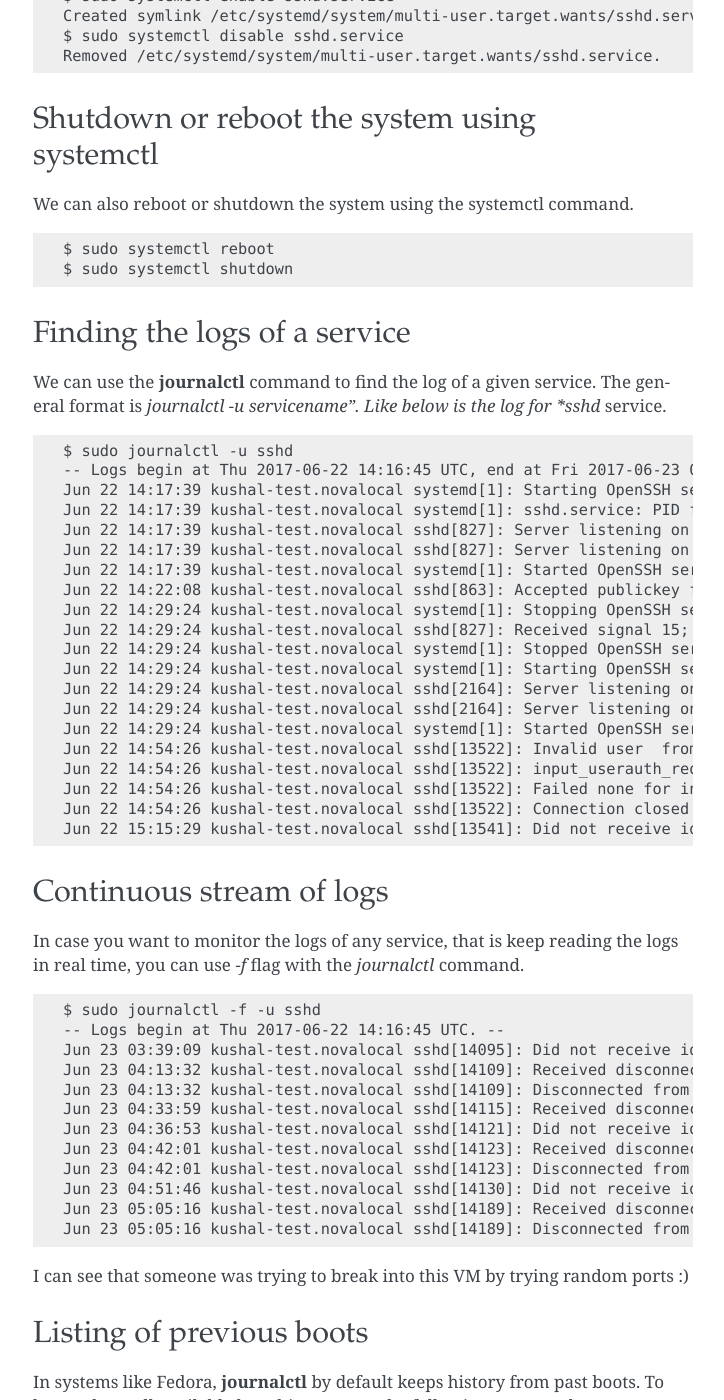
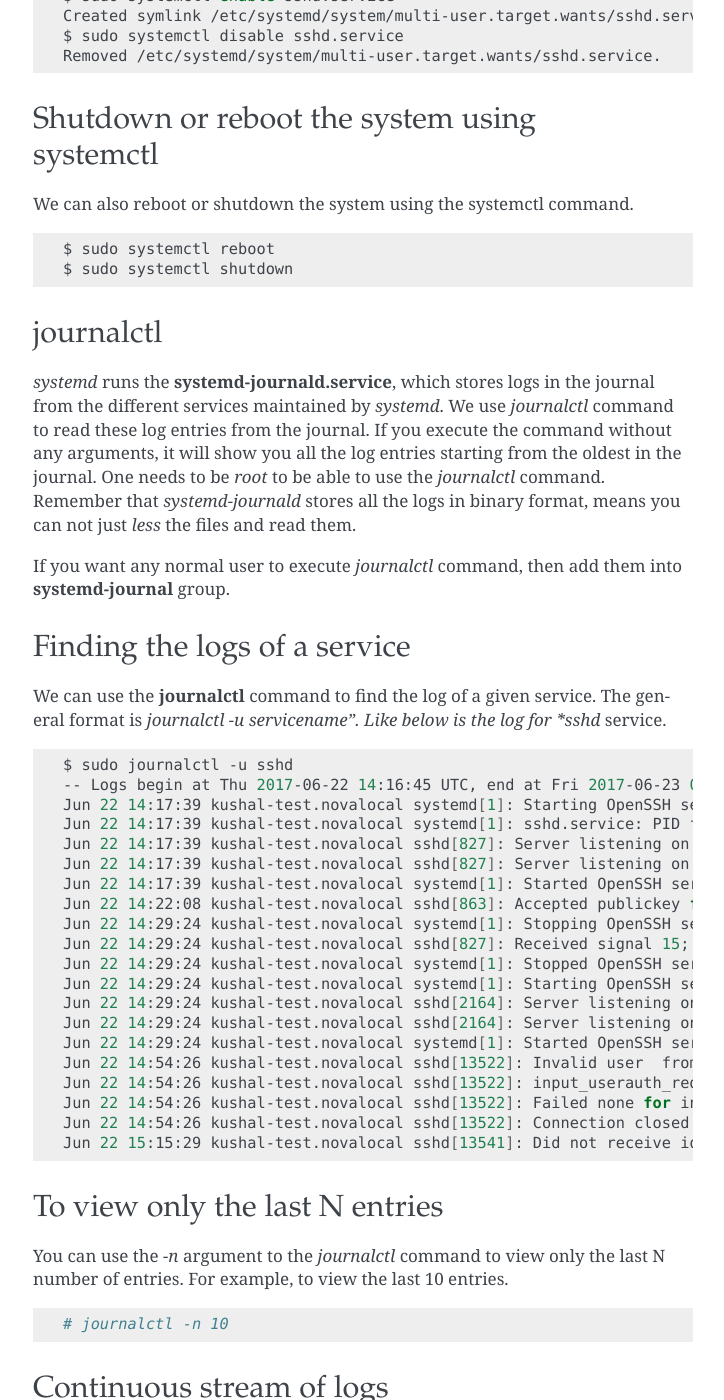
Before and after one commit to kushaldas/lym, a Sphinx documentation site: the page built from docs/services.rst, in a window 1280 px wide and 1400 px high, scrolled down 3070 px. Shown: the whole window, without its empty margins (387-1111 px from the left). Built offline with Sphinx 7.4.7, drawn with Linux system fonts in a browser that asks for light colours; a script that is not in the unit is left out; some of the changed text lies outside the part shown.

Commit message:
Adds more jouranalctl and formatting

```diff
--- a/docs/services.rst
+++ b/docs/services.rst
@@ -157,7 +157,7 @@ service did not start at the time of boot up. To do so, you will have to enable
 the service, or to stop a service from starting at boot, you will have to
 disable the service.
 
-::
+.. code-block:: Bash
 
   $ sudo systemctl enable sshd.service
   Created symlink /etc/systemd/system/multi-user.target.wants/sshd.service → /usr/lib/systemd/system/sshd.service.
@@ -170,12 +170,26 @@ Shutdown or reboot the system using systemctl
 
 We can also reboot or shutdown the system using the systemctl command.
 
-::
+.. code-block:: Bash
 
   $ sudo systemctl reboot
   $ sudo systemctl shutdown
 
 .. index:: journalctl
+
+journalctl
+-----------
+
+`systemd` runs the **systemd-journald.service**, which stores logs in the journal
+from the different services maintained by `systemd`. We use `journalctl`
+command to read these log entries from the journal. If you execute the command
+without any arguments, it will show you all the log entries starting from the
+oldest in the journal. One needs to be `root` to be able to use the
+`journalctl` command. Remember that `systemd-journald` stores all the logs in
+binary format, means you can not just `less` the files and read them.
+
+If you want any normal user to execute `journalctl` command, then add them into
+**systemd-journal** group.
 
 Finding the logs of a service
 ------------------------------
@@ -184,7 +198,7 @@ We can use the **journalctl** command to find the log of a given service. The
 general format is *journalctl -u servicename". Like below is the log for *sshd*
 service.
 
-::
+.. code-block:: Bash
 
   $ sudo journalctl -u sshd
   -- Logs begin at Thu 2017-06-22 14:16:45 UTC, end at Fri 2017-06-23 05:21:29 UTC. --
@@ -208,13 +222,24 @@ service.
   Jun 22 15:15:29 kushal-test.novalocal sshd[13541]: Did not receive identification string from 5.153.62.226 port 48677
 
 
+To view only the last N entries
+--------------------------------
+
+You can use the `-n` argument to the `journalctl` command to view only the last
+N number of entries. For example, to view the last 10 entries.
+
+.. code-block:: Bash
+
+    # journalctl -n 10
+
+
 Continuous stream of logs
 --------------------------
 
 In case you want to monitor the logs of any service, that is keep reading the
 logs in real time, you can use *-f* flag with the *journalctl* command.
 
-::
+.. code-block:: Bash
 
   $ sudo journalctl -f -u sshd
   -- Logs begin at Thu 2017-06-22 14:16:45 UTC. --
@@ -239,7 +264,7 @@ Listing of previous boots
 In systems like Fedora, **journalctl** by default keeps history from past boots.
 To know about all available boot history, type the following command.
 
-::
+.. code-block:: Bash
 
   $ sudo journalctl --list-boots
   [sudo] password for fedora:
@@ -254,7 +279,7 @@ To know about all available boot history, type the following command.
 To know about any particular boot log, you can use the hash along with *-b* flag
 to the **journalctl** command.
 
-::
+.. code-block:: Bash
 
   $ sudo journalctl -b 7a88e13a76434a1199f82ad90441ae7f
   -- Logs begin at Tue 2014-12-09 03:41:08 IST, end at Sat 2017-06-24 13:40:49 IST. --
@@ -272,7 +297,7 @@ We can also use **journalctl** to view logs for a certain time period. For
 example, if we want to see all the logs since yesterday, we can use the
 following command.
 
-::
+.. code-block:: Bash
 
   $ sudo journalctl --since yesterday
   [sudo] password for fedora:
@@ -284,7 +309,7 @@ following command.
 
 You can also use date time following *YYYY-MM-DD HH:MM:SS* format.
 
-::
+.. code-block:: Bash
 
   $ sudo journalctl --since "2015-11-10 14:00:00"
   -- Logs begin at Tue 2014-12-09 03:41:08 IST, end at Sat 2017-06-24 15:25:30 IST. --
@@ -295,3 +320,14 @@ You can also use date time following *YYYY-MM-DD HH:MM:SS* format.
   Jun 05 01:51:05 kushal-test.novalocal systemd[5674]: Reached target Sockets.
   Jun 05 01:51:05 kushal-test.novalocal systemd[5674]: Reached target Basic System.
   Jun 05 01:51:05 kushal-test.novalocal systemd[5674]: Reached target Default.
+
+Total size of the journal logs
+-------------------------------
+
+Use the `--disk-usage` flag to find out total amount entries and archive can be
+stored. The following is the output from an Ubuntu Focal (20.04) system.
+
+.. code-block:: Bash
+
+    # journalctl --disk-usage
+    Archived and active journals take up 56.0M in the file system.
```
